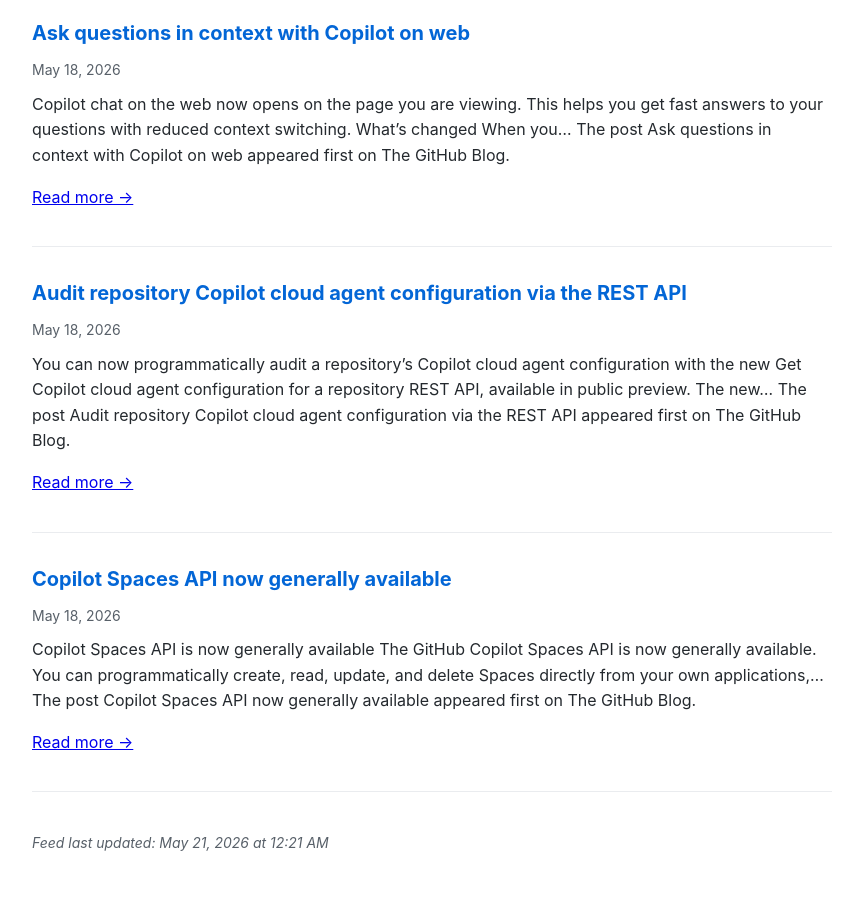
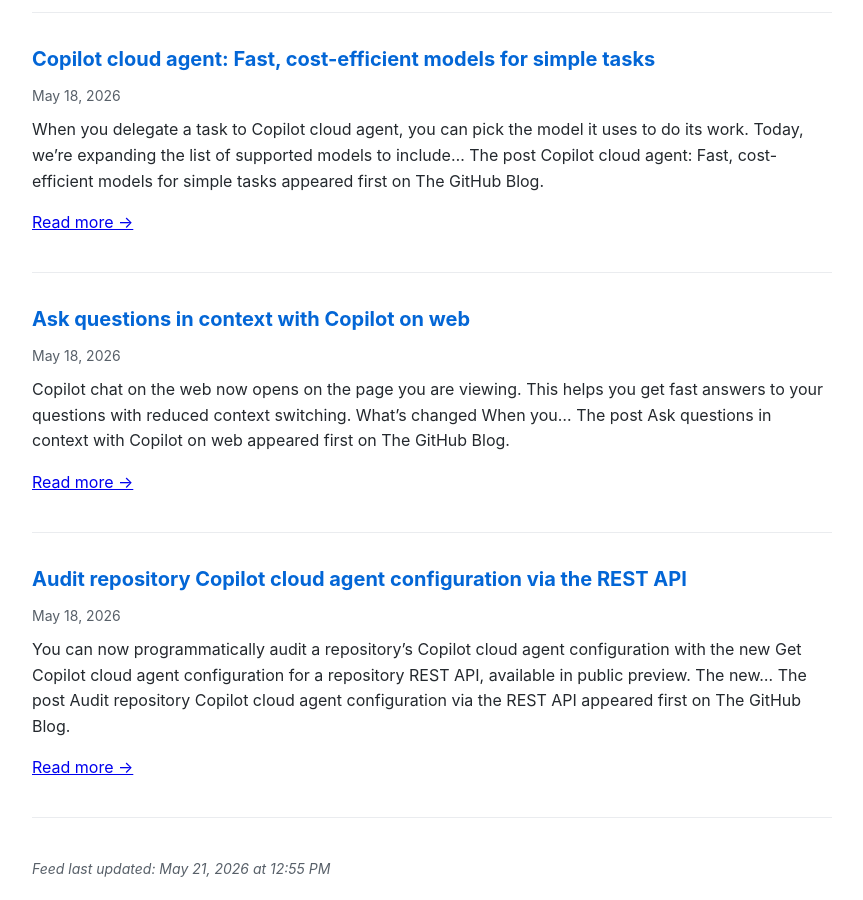
Before and after one commit to Oregand/oregand.github.io, a Jekyll site: the page copilot-feed.html, which Jekyll copies as it is, in a window 1280 px wide and 900 px high, scrolled down 1926 px. Shown: the whole window, without its empty margins (208-1071 px from the left). Built offline with Jekyll 4.4.1, drawn with Linux system fonts in a browser that asks for light colours; before the commit the page ends 2801 px from its top, so only the background shows below that; some of the changed text lies outside the part shown.

Commit message:
Update RSS feed

```diff
--- a/copilot-feed.html
+++ b/copilot-feed.html
@@ -62,6 +62,19 @@
 </head>
 <body>
   <h1>GitHub Copilot Latest Updates</h1>
+
+  <div class="feed-item">
+    <div class="feed-title">
+      <a href="https://github.blog/changelog/2026-05-20-copilot-usage-metrics-reports-now-use-github-owned-download-urls" target="_blank">Copilot usage metrics reports now use GitHub-owned download URLs</a>
+    </div>
+    <div class="feed-date">May 20, 2026</div>
+    <div class="feed-description">
+      As previously announced, the download URLs for Copilot usage metrics reports have migrated from Azure Front Door domains to a stable, GitHub-owned custom domain. This change improves URL stability and&#8230;
+The post Copilot usage metrics reports now use GitHub-owned download URLs appeared first on The GitHub Blog.
+
+      <p><a href="https://github.blog/changelog/2026-05-20-copilot-usage-metrics-reports-now-use-github-owned-download-urls" target="_blank">Read more →</a></p>
+    </div>
+  </div>
 
   <div class="feed-item">
     <div class="feed-title">
@@ -180,21 +193,8 @@ The post Audit repository Copilot cloud agent configuration via the REST API app
     </div>
   </div>
 
-  <div class="feed-item">
-    <div class="feed-title">
-      <a href="https://github.blog/changelog/2026-05-18-copilot-spaces-api-now-generally-available" target="_blank">Copilot Spaces API now generally available</a>
-    </div>
-    <div class="feed-date">May 18, 2026</div>
-    <div class="feed-description">
-      Copilot Spaces API is now generally available The GitHub Copilot Spaces API is now generally available. You can programmatically create, read, update, and delete Spaces directly from your own applications,&#8230;
-The post Copilot Spaces API now generally available appeared first on The GitHub Blog.
-
-      <p><a href="https://github.blog/changelog/2026-05-18-copilot-spaces-api-now-generally-available" target="_blank">Read more →</a></p>
-    </div>
-  </div>
-
   <div class="update-info">
-    Feed last updated: May 21, 2026 at 12:21 AM
+    Feed last updated: May 21, 2026 at 12:55 PM
   </div>
 </body>
 </html>
```
